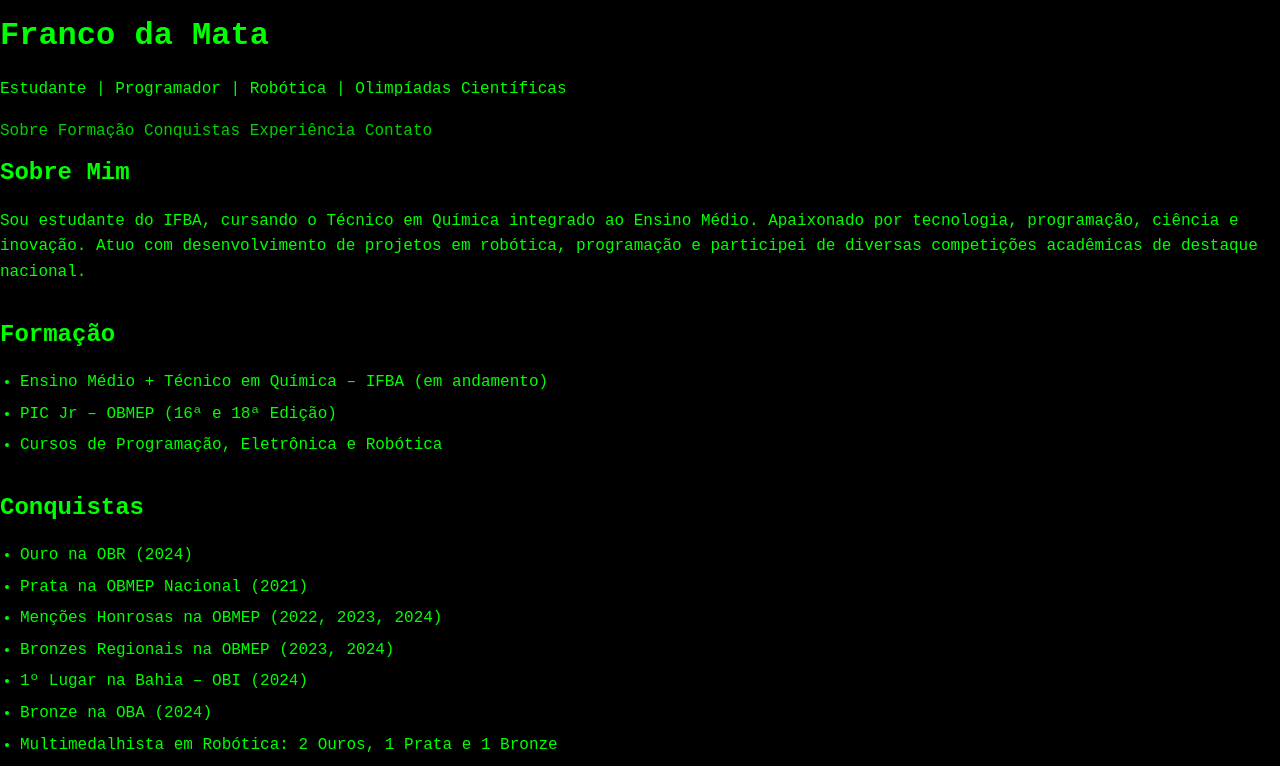
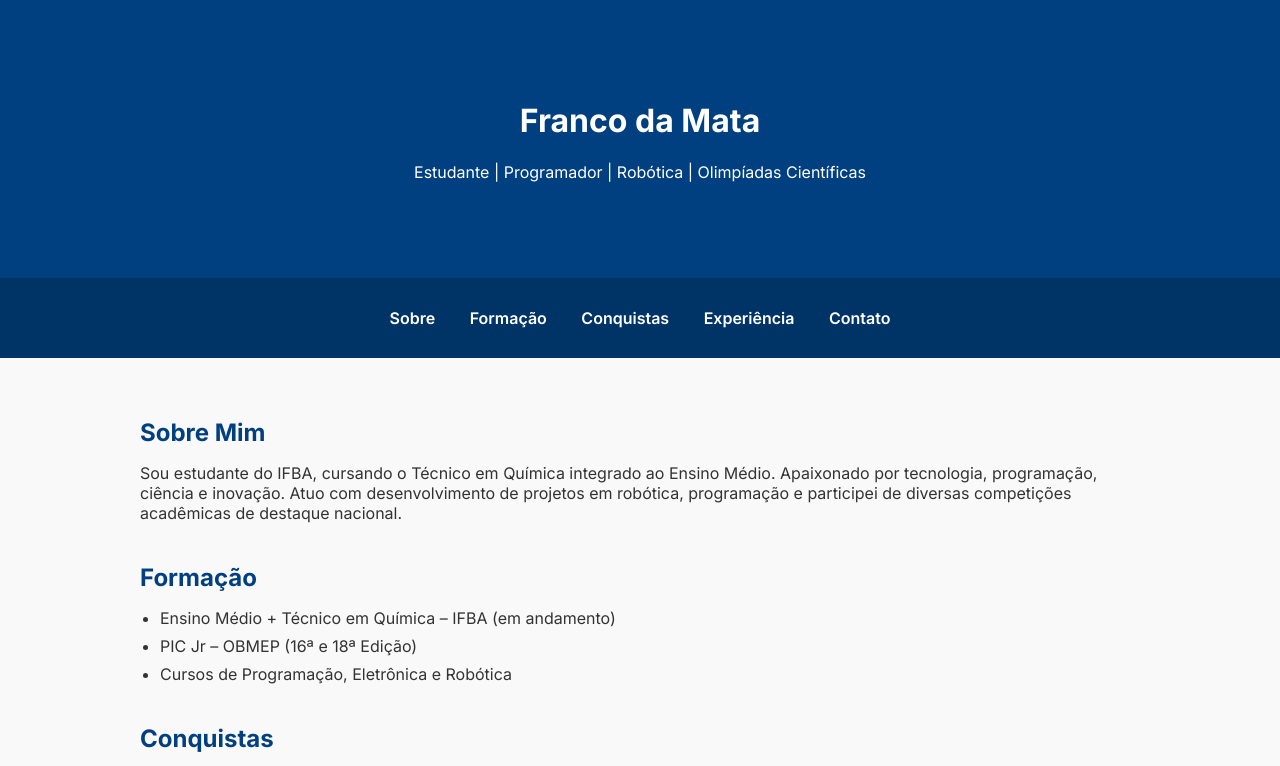
Before and after one commit to francodamata/site-curriculo, a plain HTML site: page index.html in a window 1280 px wide. Shown: the top 766 px of the page. Drawn offline with Linux system fonts and the light colour scheme.

Commit message:
Update style.css

```diff
--- a/style.css
+++ b/style.css
@@ -1,26 +1,102 @@
-
 /* style.css */
 
-body { margin: 0; padding: 0; font-family: 'Fira Code', monospace; background-color: #000; color: #00ff00; line-height: 1.6; }
+body {
+  margin: 0;
+  font-family: 'Inter', sans-serif;
+  background-color: #f9f9f9;
+  color: #333;
+}
 
-.terminal { max-width: 900px; margin: 0 auto; padding: 40px 20px; background-color: #000; min-height: 100vh; }
+.container {
+  max-width: 1000px;
+  margin: 0 auto;
+  padding: 20px;
+}
 
-.intro { color: #00ff00; font-weight: bold; margin-top: 20px; margin-bottom: 10px; }
+.header {
+  background-color: #004080;
+  color: white;
+  padding: 60px 20px;
+  text-align: center;
+  animation: fadeInDown 1s ease-out;
+}
 
-span { color: #00d000; }
+.navbar {
+  background-color: #003366;
+  padding: 10px 20px;
+  display: flex;
+  justify-content: center;
+  position: sticky;
+  top: 0;
+  z-index: 10;
+}
 
-section { margin-bottom: 30px; }
+.navbar a {
+  color: white;
+  margin: 0 15px;
+  text-decoration: none;
+  font-weight: 600;
+  transition: color 0.3s;
+}
 
-h1, h2 { color: #00ff00; margin: 10px 0; }
+.navbar a:hover {
+  color: #00ccff;
+}
 
-ul { padding-left: 20px; }
+main section {
+  margin: 40px 0;
+  animation: fadeInUp 1s ease-out;
+}
 
-ul li { margin-bottom: 6px; }
+h2 {
+  color: #004080;
+  margin-bottom: 10px;
+}
 
-a { color: #00d000; text-decoration: none; }
+ul {
+  padding-left: 20px;
+}
 
-a:hover { text-decoration: underline; }
+ul li {
+  margin-bottom: 8px;
+}
 
-.cursor { display: inline-block; animation: blink 1s steps(2, start) infinite; color: #00ff00; }
+a {
+  color: #004080;
+  text-decoration: underline;
+}
 
-@keyframes blink { to { visibility: hidden; } }
+a:hover {
+  color: #0088cc;
+}
+
+.footer {
+  background-color: #eee;
+  padding: 20px;
+  text-align: center;
+  font-size: 0.9em;
+  color: #555;
+  margin-top: 40px;
+}
+
+@keyframes fadeInDown {
+  from {
+    opacity: 0;
+    transform: translateY(-20px);
+  }
+  to {
+    opacity: 1;
+    transform: translateY(0);
+  }
+}
+
+@keyframes fadeInUp {
+  from {
+    opacity: 0;
+    transform: translateY(20px);
+  }
+  to {
+    opacity: 1;
+    transform: translateY(0);
+  }
+}
```
